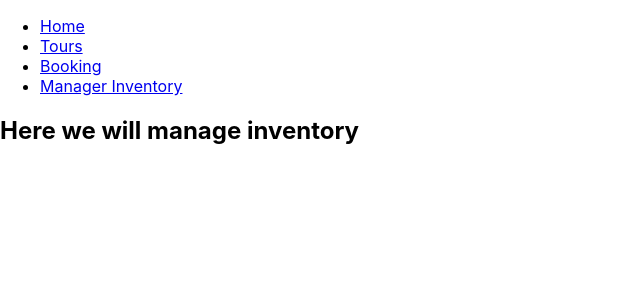
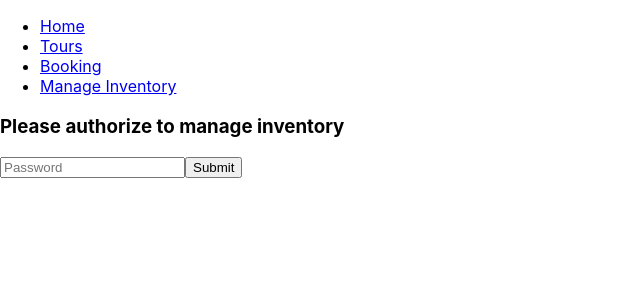
Before and after one commit to SergeChurkin-ca/tours-inventory, a React (Create React App) app: page /manageinventory in a window 1280 px wide. Shown: the top 300 px of the page, without its empty margins (0-640 px from the left). Built offline with nearby package versions, Linux system fonts and the light colour scheme; no server answers.

Commit message:
basic login on mgrs page

```diff
--- a/package.json
+++ b/package.json
@@ -7,6 +7,7 @@
     "@testing-library/react": "^11.1.0",
     "@testing-library/user-event": "^12.1.10",
     "firebase": "^8.2.5",
+    "prop-types": "^15.7.2",
     "react": "^17.0.1",
     "react-dom": "^17.0.1",
     "react-router-dom": "^5.2.0",
--- a/src/components/Navbar.js
+++ b/src/components/Navbar.js
@@ -9,7 +9,7 @@ export default function Navbar() {
                <li><Link to="/">Home</Link></li>
                <li><Link to="/tourlist">Tours</Link></li>
                <li><Link to="/booking">Booking</Link></li>
-               <li><Link to="/manageinventory">Manager Inventory</Link></li>
+               <li><Link to="/manageinventory">Manage Inventory</Link></li>
            </ul>
         </div>
     )
--- a/src/firebase.js
+++ b/src/firebase.js
@@ -1,10 +1,10 @@
-import firebase from 'firebase/app'
-iport 'firebase/database';
+import firebase from 'firebase/app';
+import 'firebase/database';
 
 var firebaseConfig = {
-    apiKey: process.env.REACT_APP_TOUR_API_KEY,
+    apiKey: 'AIzaSyBpra6RB-YLwxGjJ2nyd4zF_7rbo8Lvdnk',
     authDomain: "object-formatter.firebaseapp.com",
-    databaseURL: "https://object-formatter-default-rtdb.firebaseio.com",
+    databaseURL: "https://object-formatter-default-rtdb.firebaseio.com/",
     projectId: "object-formatter",
     storageBucket: "object-formatter.appspot.com",
     messagingSenderId: "386246273440",
@@ -14,7 +14,3 @@ var firebaseConfig = {
 
 firebase.initializeApp(firebaseConfig);
 export default firebase;
-
-
-
-console.log(process.env.REACT_APP_TOUR_API_KEY);
--- a/src/pages/Error.js
+++ b/src/pages/Error.js
@@ -4,7 +4,7 @@ import {Link} from 'react-router-dom';
 export default function Error() {
     return (
         <div>
-            <h3>Oopps, this page not found</h3>
+            <h3>Oopps, this page does not exist</h3>
             <Link to="/">Return home</Link>
         </div>
     )
--- a/src/pages/ManageInventory.js
+++ b/src/pages/ManageInventory.js
@@ -1,9 +1,55 @@
 import React from 'react'
 
-export default function ManageInventory() {
-    return (
-        <div>
-            <h2>Here we will manage inventory</h2>
-        </div>
-    )
+// export default function ManageInventory() {
+//     return (
+//         <div>
+//             <h2>Here we will manage inventory</h2>
+//         </div>
+//     )
+// }
+
+
+class ManageInventory extends React.Component {
+    constructor(props) {
+        super(props);
+        this.state = {
+            password: 'admin',
+            authorize: false
+        };
+        this.authorize = this.authorize.bind(this);
+    }
+
+    authorize(e) {
+        const password = e.target.querySelector(
+            'input[type="password"]').value;
+            const auth = password == this.state.password;
+            this.setState({
+                authorized: auth
+            });
+
+    }
+
+    render() {
+        const login = (
+            <form action="#" onSubmit={this.authorize}>
+            <input type="password" placeholder="Password" />
+            <input type="submit" />
+            </form>
+        )
+        const tourManagerTable = (
+            <h2>Hello from tour manager tabel - it is here</h2>
+        );
+
+        return (
+            <div id="authorization">
+                <h3>
+                    {this.state.authorized ? ManageInventory : 'Please authorize to manage inventory'}
+                </h3>
+                    {this.state.authorized? tourManagerTable : login}
+            </div>
+        )
+    }
+
 }
+
+export default ManageInventory;
--- a/src/pages/Tourlist.js
+++ b/src/pages/Tourlist.js
@@ -1,9 +1,46 @@
-import React from 'react'
+import React, {Component} from 'react'
+import firebase from '../firebase'
 
-export default function Tourlist() {
+export default class Tourlists extends Component {
+    constructor() {
+        super();
+        this.state = {
+            tours: []
+        }
+    }
+
+
+
+    componentDidMount(){
+
+        const dbRef = firebase.database().ref();
+
+        dbRef.on("value", (snapshot) => {
+            const data = snapshot.val();
+            const newToursArray = [];
+
+            for (let inventoryName in data) {
+                const toursObjects = {
+                    // id: inventoryName,
+                    // name: data[inventoryName]
+                    name: data[inventoryName].Tourlist.atv
+
+                }
+                newToursArray.push(toursObjects)
+
+            }
+            this.setState({
+                tours: newToursArray,
+            });
+        })
+    }
+
+    render() {
+
     return (
         <div>
-            <h2>Hello from tour list</h2>
+          {this.state.tours.name}
         </div>
     )
+    }
 }
```
Also changed, not shown: src/Context.js (added, +10 -0 lines), src/pages/Tour.js (added, +20 -0 lines), 1 other file (tests, documents, lock files or other folders).
